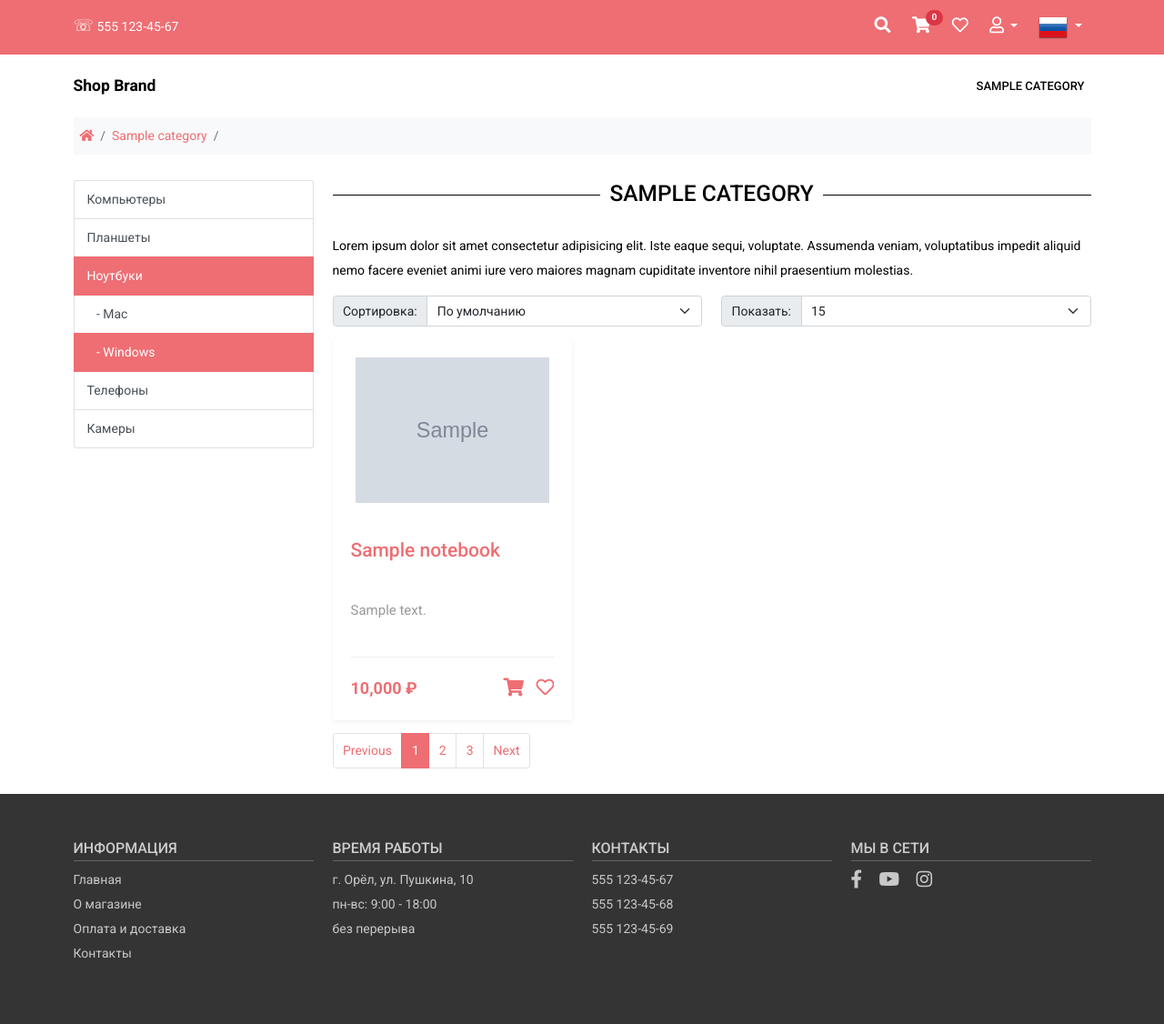
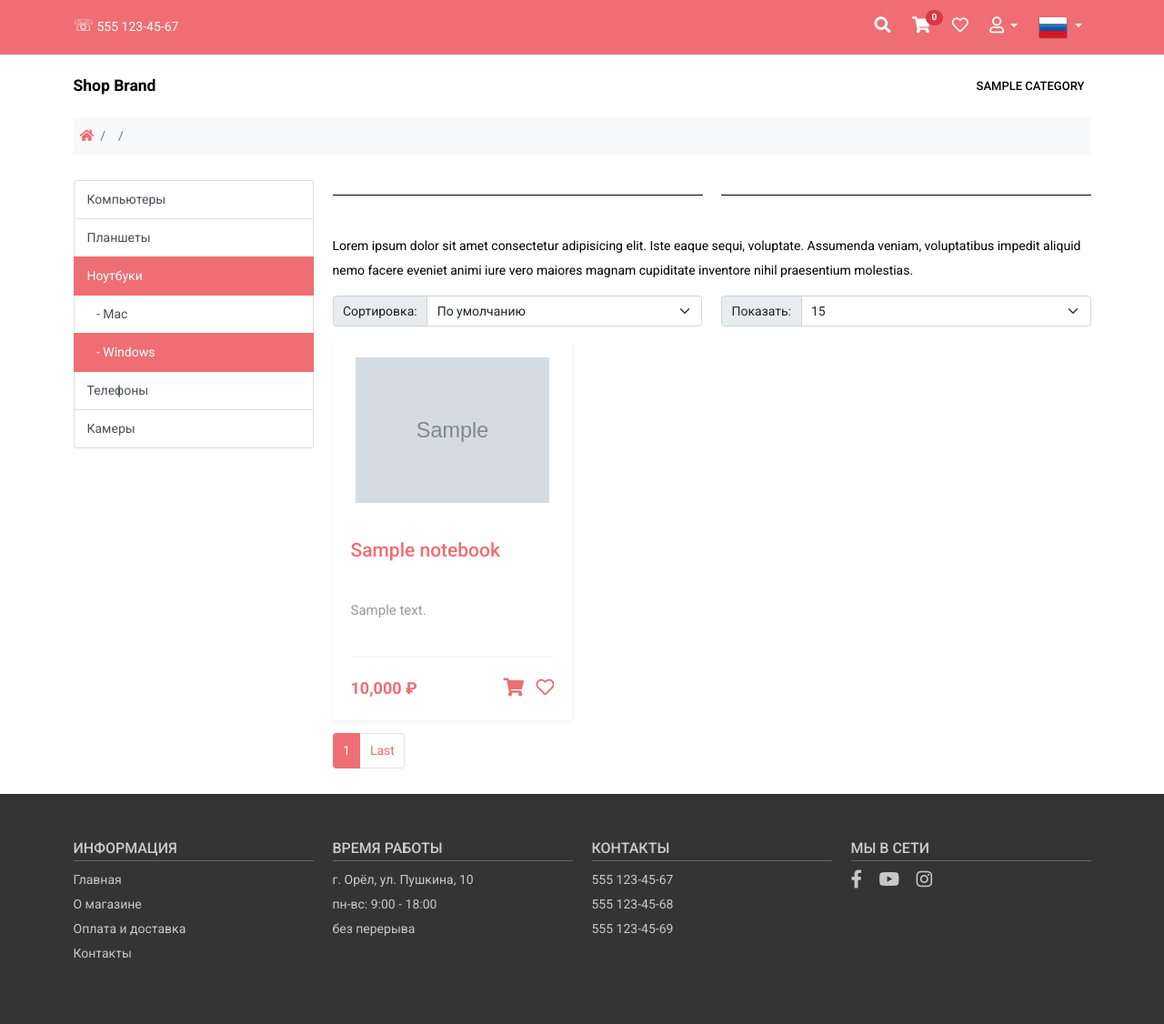
Before and after one commit to OlegRemizoff/E-shop, a Django app: page /category/1/ in a window 1280 px wide. Shown: the whole page at 91% size. Run offline with Django 4.2, Linux system fonts and the light colour scheme; tables that the repository leaves empty hold one stand-in row (values such as "Sample post"); grey boxes marked "Sample" are stand-in pictures; some libraries are stand-ins or nearby versions.

Commit message:
add pagination

```diff
--- a/src/shop/templates/shop/category_list.html
+++ b/src/shop/templates/shop/category_list.html
@@ -75,7 +75,7 @@
 			</div>
 
 			<div class="row">
-				{% for item in category %}
+				{% for item in page_obj %}
 				<div class="col-lg-4 col-sm-6 mb-3">
 					<div class="product-card">
 						<div class="product-tumb">
@@ -102,11 +102,26 @@
 				<div class="col-md-12">
 					<nav aria-label="Page navigation example">
 						<ul class="pagination">
-							<li class="page-item"><a class="page-link" href="#">Previous</a></li>
-							<li class="page-item active"><a class="page-link" href="#">1</a></li>
-							<li class="page-item"><a class="page-link" href="#">2</a></li>
-							<li class="page-item"><a class="page-link" href="#">3</a></li>
-							<li class="page-item"><a class="page-link" href="#">Next</a></li>
+							{% if page_obj.has_previous %}
+							<li class="page-item"><a class="page-link" href="?page=1">First</a></li>
+							{% endif %}
+
+							{% for p in  page_obj.paginator.page_range %}
+								{% if page_obj.number == p %}
+								<li class="page-item active">
+									<a class="page-link" href="?page={{ p }}">{{ p }}</a>
+								</li>
+								{% elif p > page_obj.number|add:-3 and p < page_obj.number|add:3 %}
+								<li class="page-item">
+									<a class="page-link" href="?page={{ p }}">{{ p }}</a>
+								</li>
+								{% endif %}
+							{% endfor %}
+
+							<li class="page-item">
+								<a class="page-link" href="?page={{ page_obj.paginator.num_pages }}">Last</a>
+							</li>
+
 						</ul>
 					</nav>
 				</div>
--- a/src/shop/views.py
+++ b/src/shop/views.py
@@ -1,5 +1,6 @@
 from django.shortcuts import render
 from django.views.generic import View, DetailView, TemplateView
+from django.core.paginator import Paginator
 
 from .models import LatestProducts, Notebook, SmartPhone
 
@@ -47,7 +48,11 @@ class ProductByCategoryView(View):
         # pk = kwargs.get('id')
         category_model = self.CATEGORY_MODEL_CLASS[kwargs['pk']]
         category = category_model._base_manager.all()
-        return render(request, 'shop/category_list.html', {'category': category})
+
+        paginator = Paginator(category, 3)
+        page_number = request.GET.get('page', 1)
+        page_obj = paginator.get_page(page_number)
+        return render(request, 'shop/category_list.html', {'page_obj': page_obj})
 
 
 class Search(TemplateView):
```
